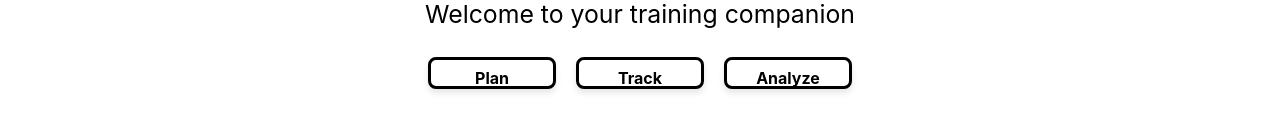
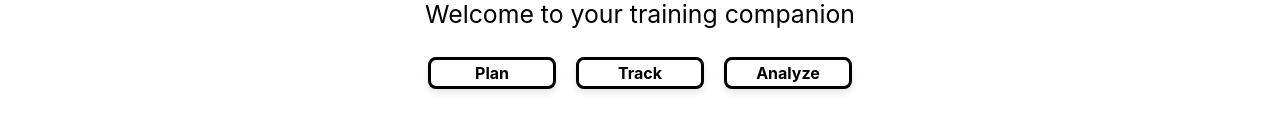
Before and after one commit to tulloch022/marathoner, a React (Vite) app: page / in a window 1280 px wide. Shown: the part 370-502 px from the top of the page. Built offline with nearby package versions, Linux system fonts and the light colour scheme.

Commit message:
removed unnecessary padding from main buttons

```diff
--- a/src/index.css
+++ b/src/index.css
@@ -103,7 +103,6 @@ p {
 }
 
 .box-under-arrow {
-  padding: 0.5em;
   background-color: #ffffff;
   border: solid black;
   border-radius: 8px;
```
